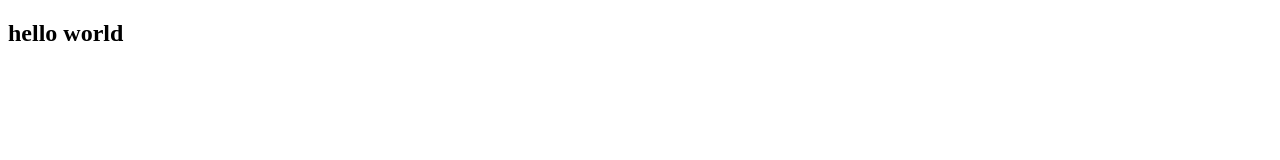
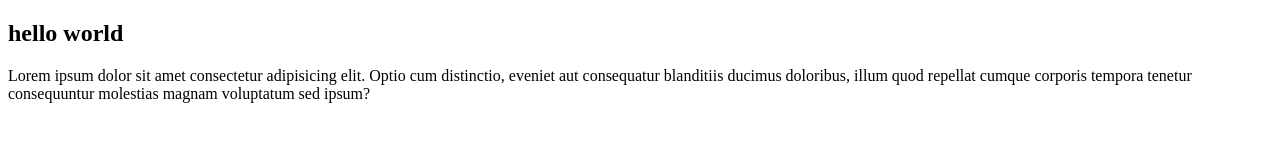
Before and after one commit to jnaresh250/localrepo, a plain HTML site: page LocalRepo/index.html in a window 1280 px wide. Drawn offline with Linux system fonts and the light colour scheme.

Commit message:
Add para

```diff
--- a/LocalRepo/index.html
+++ b/LocalRepo/index.html
@@ -6,5 +6,6 @@
   </head>
   <body>
     <h2>hello world</h2>
+    <p>Lorem ipsum dolor sit amet consectetur adipisicing elit. Optio cum distinctio, eveniet aut consequatur blanditiis ducimus doloribus, illum quod repellat cumque corporis tempora tenetur consequuntur molestias magnam voluptatum sed ipsum?</p>
   </body>
 </html>
```
